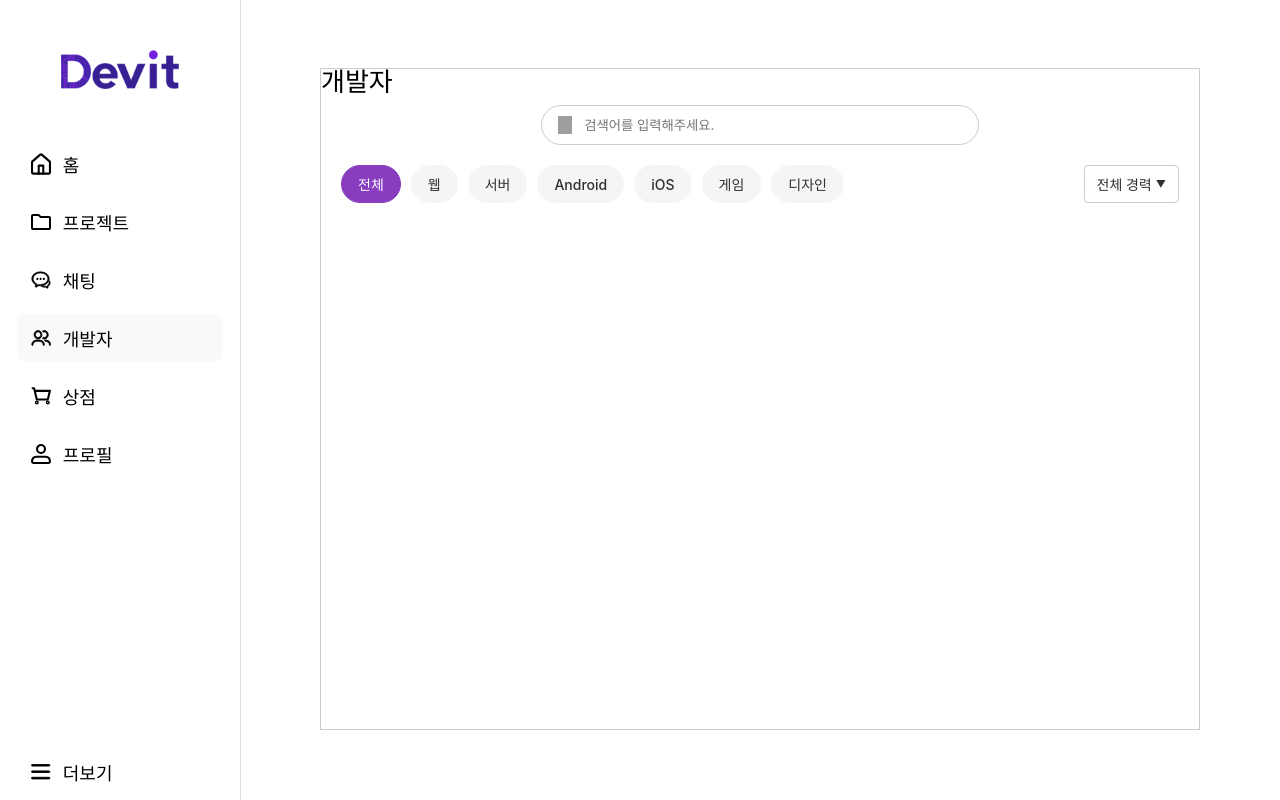
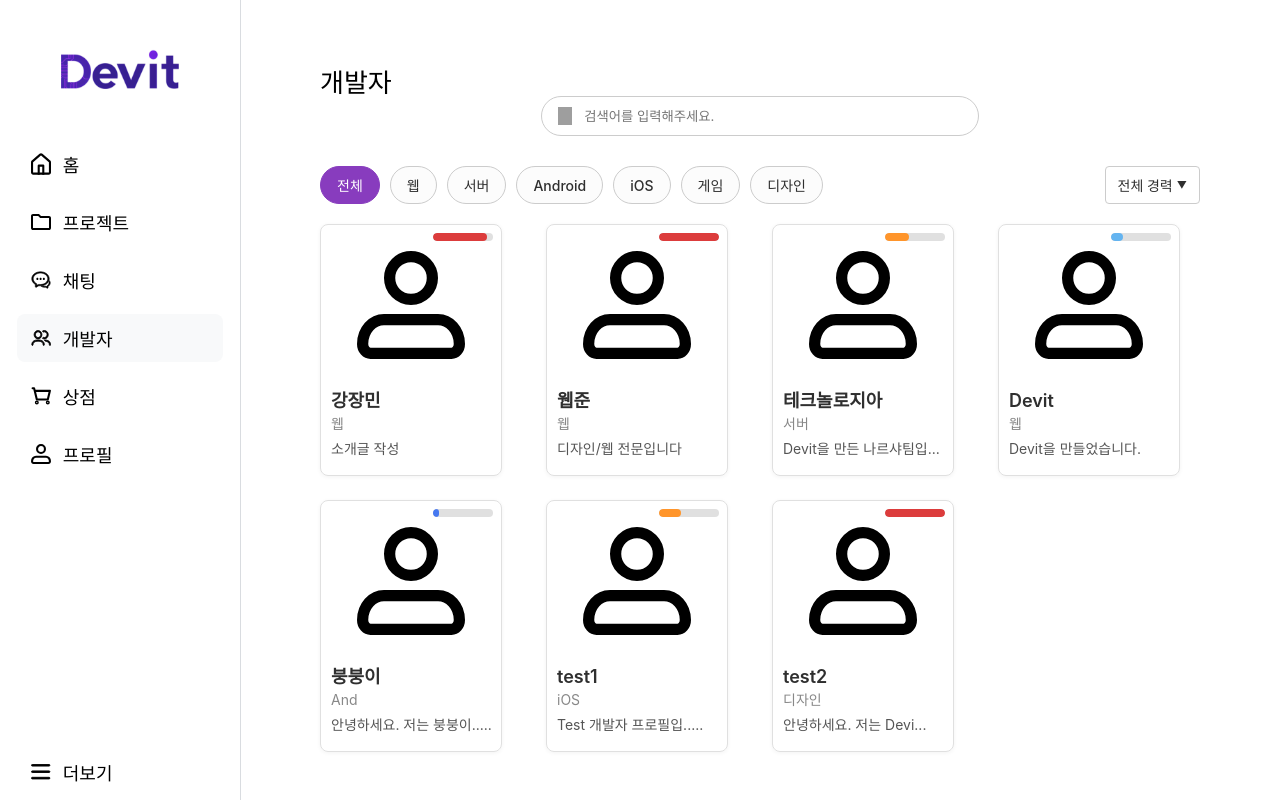
Before and after one commit to technologyaa/Devit-Web, a React (Vite) app: page /offer/dev in a window 1280 px wide. Built offline with nearby package versions, Linux system fonts and the light colour scheme; grey boxes are pictures that could not be loaded.

Commit message:
feat: 개발자 목록 ui 구현

```diff
--- /dev/null
+++ b/src/data/user-list.js
@@ -0,0 +1,63 @@
+import { Profile } from "@/pages/errorpage/styles/errorPage";
+
+const users = [
+  {
+    id: "gangmin0716",
+    name: "강장민",
+    job: "웹",
+    info: "소개글 작성",
+    temp: 90,
+    img: "/assets/profile-icon.svg"
+  },
+  {
+    id: "webjoon",
+    name: "웹준",
+    job: "웹",
+    info: "디자인/웹 전문입니다",
+    temp: 100,
+    img: "/assets/profile-icon.svg"
+  },
+  {
+    id: "technologyaa",
+    name: "테크놀로지아",
+    job: "서버",
+    info: "Devit을 만든 나르샤팀입니다.",
+    temp: 40,
+    img: "/assets/profile-icon.svg"
+  },
+  {
+    id: "Devit",
+    name: "Devit",
+    job: "웹",
+    info: "Devit을 만들었습니다.",
+    temp: 20,
+    img: "/assets/profile-icon.svg"
+  },
+  {
+    id: "bung",
+    name: "붕붕이",
+    job: "And",
+    info: "안녕하세요. 저는 붕붕이...",
+    temp: 10,
+    img: "/assets/profile-icon.svg"
+  },
+  {
+    id: "test1",
+    name: "test1",
+    job: "iOS",
+    info: "Test 개발자 프로필입...",
+    temp: 36.5,
+    img: "/assets/profile-icon.svg"
+  },
+  {
+    id: "test2",
+    name: "test2",
+    job: "디자인",
+    info: "안녕하세요. 저는  Devit...",
+    temp: 100,
+    img: "/assets/profile-icon.svg"
+  },
+
+];
+
+export default users;
--- a/src/pages/developers/DevelopersPage.jsx
+++ b/src/pages/developers/DevelopersPage.jsx
@@ -1,6 +1,8 @@
 import * as S from "./styles/developersPage";
 import { Helmet } from "react-helmet";
 import { useState } from "react";
+import { Alarm } from "@/toasts/Alarm";
+import users from "@/data/user-list";
 
 // 직무 카테고리
 const CATEGORIES = [
@@ -12,6 +14,14 @@ const CATEGORIES = [
   "게임",
   "디자인",
 ];
+
+const truncateText = (text, maxLength = 15) => {
+  if (text.length > maxLength) {
+    // 15글자까지 자르고 '...'을 추가합니다.
+    return text.substring(0, maxLength) + '...';
+  }
+  return text;
+};
 
 export default function DevelopersPage() {
 
@@ -31,6 +41,8 @@ export default function DevelopersPage() {
       </Helmet>
       <S.Container>
         <S.Frame>
+          <S.Top>
+            <S.TextSearch>
               <S.DevText>개발자</S.DevText>
               <S.DevSearch>
                 <S.SearchBox>
@@ -38,6 +50,8 @@ export default function DevelopersPage() {
                   <S.Search type="search" placeholder="검색어를 입력해주세요."></S.Search>
                 </S.SearchBox>
               </S.DevSearch>
+            </S.TextSearch>
+
             <S.Category>
               <S.Position>
                 {CATEGORIES.map((category) => (
@@ -52,14 +66,30 @@ export default function DevelopersPage() {
                 ))}
               </S.Position>
 
-          <S.FilterGroup>
+              <S.FilterGroup onClick={() => Alarm("🛠️", "아직 개발중인 기능입니다.")}>
                 <S.DropdownButton>
-                    전체 경력 <span style={{fontSize: '10px'}}>▼</span>
+                  전체 경력 <span style={{ fontSize: '10px' }}>▼</span>
                 </S.DropdownButton>
               </S.FilterGroup>
+            </S.Category>
+          </S.Top>
 
-          </S.Category>
+          <S.DevUser>
+            {users.map((user) => (
+              <S.DeveloperCard key={user.id}>
+                <S.ProfileArea>
+                  <S.TemperatureBar $temp={user.temp} />
+                  <S.ProfileImg src={user.img}></S.ProfileImg>
+                </S.ProfileArea>
 
+                <S.CardInfoArea>
+                  <S.CardName>{user.name}</S.CardName>
+                  <S.CardJob>{user.job}</S.CardJob>
+                  <S.CardInfo>{truncateText(user.info, 15)}</S.CardInfo>
+                </S.CardInfoArea>
+              </S.DeveloperCard>
+            ))}
+          </S.DevUser>
         </S.Frame>
       </S.Container>
     </>
--- a/src/pages/developers/styles/developersPage.js
+++ b/src/pages/developers/styles/developersPage.js
@@ -11,11 +11,22 @@ export const Container = styled.div`
 export const Frame = styled.div`
   width: 100%;
   height: 100%;
-  border: 1px solid #ccc;
+  display: flex;
+  flex-direction: column;
+  gap: 20px;
+`;
+
+export const Top = styled.div`
+  display: flex;
+  flex-direction: column;
+  gap: 30px;
+`;
+
+export const TextSearch = styled.div`
+
 `;
 
 export const DevSearch = styled.div`
-  margin-top: 10px;
   display: flex;
   justify-content: center;
 `;
@@ -30,10 +41,10 @@ export const SearchBox = styled.div`
   padding: 10px;
   padding-left: 16px;
   border-radius: 24px;
-  border: 1px solid #CCCCCC;
+  border: 1px solid #cccccc;
   width: 32vw;
   display: flex;
-  gap: 10px
+  gap: 10px;
 `;
 
 export const SearchIcon = styled.img`
@@ -42,6 +53,8 @@ export const SearchIcon = styled.img`
 
 export const Search = styled.input`
   border: none;
+  outline: none;
+  width: 100vw;
   &::-webkit-search-cancel-button {
     -webkit-appearance: none;
     appearance: none;
@@ -59,14 +72,11 @@ export const Category = styled.div`
   display: flex;
   justify-content: space-between; /* Position과 FilterGroup을 양 끝으로 배치 */
   align-items: center;
-  padding-right: 20px; /* 오른쪽 여백 추가 */
 `;
 
 export const Position = styled.div`
   display: flex; /* 카테고리 항목들을 가로로 나열 */
   gap: 10px; /* 항목 간의 간격 */
-  margin-top: 20px;
-  margin-left: 20px; /* 좌측 여백 */
 `;
 
 export const CategoryButton = styled.button`
@@ -77,9 +87,9 @@ export const CategoryButton = styled.button`
   cursor: pointer;
 
   // props로 active 상태를 받아 스타일을 변경합니다.
-  background-color: ${(props) => (props.$active ? "#883CBE" : "#F5F5F5")};
+  background-color: ${(props) => (props.$active ? "#883CBE" : "#FCFCFC")};
   color: ${(props) => (props.$active ? "white" : "#2F2F2F")};
-  border: 1px solid ${(props) => (props.$active ? "#883CBE" : "#F5F5F5")};
+  border: 1px solid ${(props) => (props.$active ? "#883CBE" : "#CCCCCC")};
   transition: all 0.2s ease-in-out;
 
   &:hover {
@@ -92,17 +102,16 @@ export const FilterGroup = styled.div`
   display: flex;
   align-items: center;
   gap: 10px; /* 체크박스와 드롭다운 사이 간격 */
-  margin-top: 20px; /* 카테고리와 동일하게 상단 여백 부여 */
 `;
 
 // 신규 추가: 드롭다운 버튼 모형
 export const DropdownButton = styled.button`
   padding: 8px 12px;
   border-radius: 4px;
-    border: 1px solid #CCCCCC;
+  border: 1px solid #cccccc;
   background-color: white;
   font-size: 14px;
-    color: #2F2F2F;
+  color: #2f2f2f;
   cursor: pointer;
   font-weight: 500;
 
@@ -110,3 +119,141 @@ export const DropdownButton = styled.button`
   align-items: center;
   gap: 4px;
 `;
+// ⭐️ 개발자 목록 컨테이너 (DevUser 업데이트)
+export const DevUser = styled.div`
+  display: grid;
+  grid-template-columns: repeat(auto-fill, minmax(200px, 1fr));
+  gap: 24px;
+`;
+
+// ⭐️ 개별 개발자 카드 (이미지 디자인 반영)
+export const DeveloperCard = styled.div`
+  width: 100%;
+  max-width: 180px;
+  height: 250px; /* 이미지 높이에 맞게 조정 */
+  border: 1px solid #E0E0E0;
+  border-radius: 8px;
+  display: flex;
+  flex-direction: column;
+  overflow: hidden;
+  position: relative;
+  cursor: pointer;
+  box-shadow: 0 1px 4px rgba(0, 0, 0, 0.05);
+
+  &:hover {
+    box-shadow: 0 4px 12px rgba(0, 0, 0, 0.1);
+  }
+`;
+
+// ⭐️ 프로필 이미지 영역 (카드 상단 절반 차지)
+export const ProfileArea = styled.div`
+  width: 100%;
+  height: 70%; /* 카드 상단 60% 차지 */
+  display: flex;
+  justify-content: center;
+  align-items: center;
+  position: relative;
+  font-size: 30px; /* 텍스트 크기 */
+  font-weight: 700;
+  color: white;
+
+  /* 실제 이미지를 사용한다면 이 부분을 조정해야 합니다. */
+  background-image: ${props => props.$profileUrl ? `url(${props.$profileUrl})` : 'none'};
+  background-size: cover;
+  background-position: center;
+`;
+
+export const ProfileImg = styled.img`
+  width: 60%;
+  -webkit-user-select: none;
+  -khtml-user-select: none;
+  -moz-user-select: none;
+  -o-user-select: none;
+  user-select: none;
+  -webkit-user-drag: none;
+  -khtml-user-drag: none;
+  -moz-user-drag: none;
+  -o-user-drag: none; // 사진 드래그 방지
+`;
+
+// ⭐️ 온도 표시 막대 색상 로직 (0~100 기준)
+const getTemperatureColor = (temp) => {
+
+    // temp >= 75 (높음, COLOR_STOPS의 75, 100 지점 색상 반영)
+    if (temp >= 75) return "rgb(220, 60, 60)";
+
+    // temp >= 50 (중간 높음, COLOR_STOPS의 50 지점 색상 반영)
+    if (temp >= 50) return "rgb(240, 120, 120)";
+
+    // temp >= 36.5 (보통, COLOR_STOPS의 36.5 지점 색상 반영)
+    if (temp >= 36.5) return "rgb(255, 149, 43)";
+
+    // temp >= 30 (낮음, COLOR_STOPS의 30 지점 색상 반영)
+    if (temp >= 30) return "rgb(240, 200, 100)";
+
+    // temp >= 15 (매우 낮음, COLOR_STOPS의 15 지점 색상 반영)
+    if (temp >= 15) return "rgb(100, 180, 240)";
+
+    // temp < 15 (최저, COLOR_STOPS의 0 지점 색상 반영)
+    return "rgb(70, 120, 240)";
+}
+
+// ⭐️ 온도 표시 막대 (사진 오른쪽 위)
+export const TemperatureBar = styled.div`
+  position: absolute;
+  top: 8px; /* 상단에서 띄우기 */
+  right: 8px; /* 오른쪽에서 띄우기 */
+  width: 60px; /* 막대 전체 길이 */
+  height: 8px; /* 막대 두께 */
+  background-color: #E0E0E0; /* 배경색 */
+  border-radius: 4px; /* 끝을 둥글게 */
+  overflow: hidden; /* 내부 차오르는 부분이 막대 영역을 벗어나지 않도록 */
+  z-index: 10; /* 다른 요소 위에 오도록 */
+
+  &::after {
+    content: '';
+    display: block;
+    height: 100%;
+    width: ${props => props.$temp}%; /* temp 값에 따라 너비 결정 */
+    background-color: ${props => getTemperatureColor(props.$temp)};
+    transition: width 0.3s ease-out; /* 너비 변경 시 부드러운 전환 */
+    border-radius: 4px; /* 차오르는 부분도 둥글게 */
+  }
+`;
+
+// ⭐️ 카드 하단 정보 영역
+export const CardInfoArea = styled.div`
+  width: 100%;
+  height: 30%; /* 카드 하단 40% 차지 */
+  padding: 8px 10px;
+  text-align: left;
+  display: flex;
+  flex-direction: column;
+  justify-content: flex-start;
+  gap: 5px
+`;
+
+export const CardName = styled.div`
+  font-size: 18px;
+  font-weight: 600;
+  color: #2F2F2F;
+  margin-bottom: 2px;
+`;
+
+export const CardJob = styled.div`
+  font-size: 14px;
+  color: #888888;
+  margin-bottom: 4px;
+`;
+
+export const CardInfo = styled.div`
+  font-size: 14px;
+  color: #555555;
+  line-height: 1.3;
+  height: 28px;
+  overflow: hidden;
+  text-overflow: ellipsis;
+  display: -webkit-box;
+  -webkit-line-clamp: 2;
+  -webkit-box-orient: vertical;
+`;
```
Lines whose indentation alone changed are shown as unchanged.
